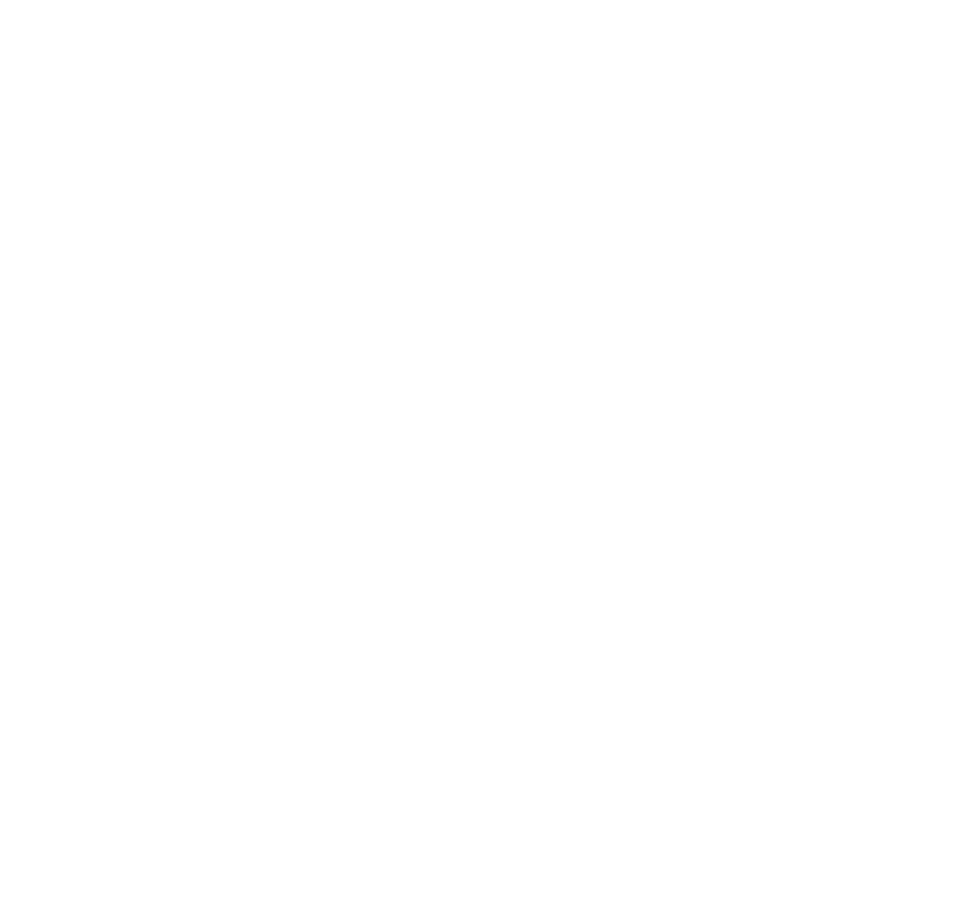
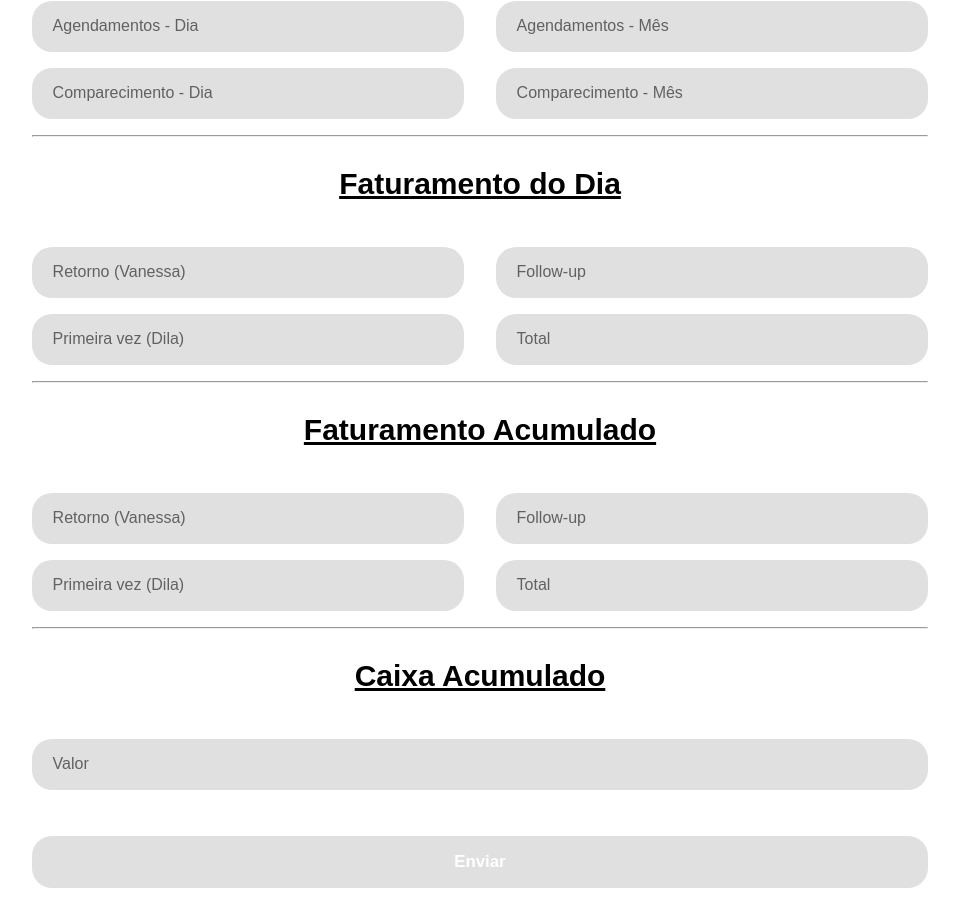
Before and after one commit to cabralsante/agenda-diaria-form, a React (Vite) app: page / in a window 1280 px wide. Shown: the part 380-1298 px from the top of the page, without its empty margins (160-1119 px from the left). Before the commit the page ends 800 px from the top, so only its background shows below. Built offline with nearby package versions, Linux system fonts and the light colour scheme.

Commit message:
Funcionalidades e mais campos adicionados

```diff
--- a/src/components/Input/index.js
+++ b/src/components/Input/index.js
@@ -23,9 +23,15 @@
     cursor: pointer;
     transition: all 0.3s ease-in-out;
     box-shadow: 0 0 0 2px transparent;
+    margin: 30px 0;
 
     &:hover {
       background-color: #b300b3;
+    }
+
+    &:disabled {
+      background-color: #e0e0e0;
+      cursor: not-allowed;
     }
   ` || `
     width: 100%;
--- a/src/main.jsx
+++ b/src/main.jsx
@@ -8,4 +8,4 @@
     <GlobalStyle />
     <Home />
   </React.StrictMode>,
-)
+);
--- a/src/pages/Home.jsx
+++ b/src/pages/Home.jsx
@@ -2,6 +2,7 @@
 import { HeaderContainer, HeaderText } from "../components/Header";
 import { FormContainer } from "../components/Form";
 import { Input, InputWrap, Label } from "../components/Input";
+import { useEffect, useState } from "react";
 
 const Container = styled.div`
   width: 100%;
@@ -10,6 +11,95 @@
 `;
 
 function Home() {
+
+  const [allData, setAllData] = useState({
+    date: "",
+    morningScheduled: "",
+    morningAttended: "",
+    afternoonScheduled: "",
+    afternoonAttended: "",
+    saleQuantity: "",
+    saleValue: "",
+    dayScheduling: "",
+    monthScheduling: "",
+    dayAttendance: "",
+    monthAttendance: "",
+    returnVanessa: "",
+    followUp: "",
+    firstTimeDila: "",
+    total: "",
+    returnVanessaAccumulated: "",
+    followUpAccumulated: "",
+    firstTimeDilaAccumulated: "",
+    totalAccumulated: "",
+    cashAccumulated: "",
+  });
+
+  const [isDisabled, setIsDisabled] = useState(true);
+
+  useEffect(() => {
+    if(allData.date, allData.morningScheduled, allData.morningAttended, allData.afternoonScheduled, allData.afternoonAttended, allData.saleQuantity, allData.saleValue, allData.dayScheduling, allData.monthScheduling, allData.dayAttendance, allData.monthAttendance, allData.returnVanessa, allData.followUp, allData.firstTimeDila, allData.total, allData.returnVanessaAccumulated, allData.followUpAccumulated, allData.firstTimeDilaAccumulated, allData.totalAccumulated, allData.cashAccumulated) {
+      setIsDisabled(false);
+    }
+  }, [allData]);
+
+  useEffect(() => {
+    setAllData({
+      ...allData,
+      date: new Date().toISOString().split("T")[0],
+    });
+  }, []);
+
+  const handleSubmit = (e) => {
+    if(!allData.date, !allData.morningScheduled, !allData.morningAttended, !allData.afternoonScheduled, !allData.afternoonAttended, !allData.saleQuantity, !allData.saleValue, !allData.dayScheduling, !allData.monthScheduling, !allData.dayAttendance, !allData.monthAttendance, !allData.returnVanessa, !allData.followUp, !allData.firstTimeDila, !allData.total, !allData.returnVanessaAccumulated, !allData.followUpAccumulated, !allData.firstTimeDilaAccumulated, !allData.totalAccumulated, !allData.cashAccumulated) {
+      window.alert("Preencha todos os campos!");
+      return;
+    }
+
+    e.preventDefault();
+
+    const values = [
+      [
+      allData.date,
+      allData.morningScheduled,
+      allData.morningAttended,
+      allData.afternoonScheduled,
+      allData.afternoonAttended,
+      allData.saleQuantity,
+      allData.saleValue,
+      allData.dayScheduling,
+      allData.monthScheduling,
+      allData.dayAttendance,
+      allData.monthAttendance,
+      allData.returnVanessa,
+      allData.followUp,
+      allData.firstTimeDila,
+      allData.total,
+      allData.returnVanessaAccumulated,
+      allData.followUpAccumulated,
+      allData.firstTimeDilaAccumulated,
+      allData.totalAccumulated,
+      allData.cashAccumulated,
+      ]
+    ];
+
+    async () => {
+      await fetch("https://spreadsheetapi.institutodentalsante.com.br/spreadsheet/addRow", {
+        method: "POST",
+        headers: {
+          "Content-Type": "application/json",
+        },
+        body: JSON.stringify(values),
+      }).then((response) => {
+        console.log(response);
+        window.alert("Dados enviados com sucesso!");
+
+      }).catch((error) => {
+        console.log(error);
+      });
+    }
+  }
+
   return (
     <Container>
       <HeaderContainer>
@@ -17,32 +107,248 @@
       </HeaderContainer>
       <FormContainer>
         <InputWrap mode="w-100">
-          <Input type="date" required/>
+          <Input type="date" required defaultValue={new Date().toISOString().split("T")[0]}/>
           <Label>Data</Label>
         </InputWrap>
 
         <InputWrap>
-          <Input type="number" required/>
+          <Input type="number" required onChange={ (e) => {
+              setAllData({
+                ...allData,
+                morningScheduled: e.target.value,
+              })
+            }
+          }/>
           <Label>Agendados - Manhã</Label>
         </InputWrap>
 
         <InputWrap>
-          <Input type="number" required/>
+          <Input type="number" required onChange={ (e) => {
+              setAllData({
+                ...allData,
+                morningAttended: e.target.value,
+              })
+            }
+          }/>
           <Label>Compareceram - Manhã</Label>
         </InputWrap>
 
         <InputWrap>
-          <Input type="number" required/>
+          <Input type="number" required onChange={ (e) => {
+              setAllData({
+                ...allData,
+                afternoonScheduled: e.target.value,
+              })
+            }
+          }/>
           <Label>Agendados - Tarde</Label>
         </InputWrap>
 
         <InputWrap>
-          <Input type="number" required/>
+          <Input type="number" required onChange={ (e) => {
+              setAllData({
+                ...allData,
+                afternoonAttended: e.target.value,
+              })
+            }
+          }/>
           <Label>Compareceram - Tarde</Label>
         </InputWrap>
 
+        <InputWrap>
+          <Input type="number" required onChange={ (e) => {
+              setAllData({
+                ...allData,
+                saleQuantity: e.target.value,
+              })
+            }
+          }/>
+          <Label>Venda - Quantidade</Label>
+        </InputWrap>
+
+        <InputWrap>
+          <Input type="number" required onChange={ (e) => {
+              setAllData({
+                ...allData,
+                saleValue: e.target.value,
+              })
+            }
+          }/>
+          <Label>Venda - Valor</Label>
+        </InputWrap>
+
+        <InputWrap>
+          <Input type="number" required onChange={ (e) => {
+              setAllData({
+                ...allData,
+                dayScheduling: e.target.value,
+              })
+            }
+          }/>
+          <Label>Agendamentos  - Dia</Label>
+        </InputWrap>
+
+        <InputWrap>
+          <Input type="number" required onChange={ (e) => {
+              setAllData({
+                ...allData,
+                monthScheduling: e.target.value,
+              })
+            }
+          }/>
+          <Label>Agendamentos  - Mês</Label>
+        </InputWrap>
+
+        <InputWrap>
+          <Input type="number" required onChange={ (e) => {
+              setAllData({
+                ...allData,
+                dayAttendance: e.target.value,
+              })
+            }
+          }/>
+          <Label>Comparecimento - Dia</Label>
+        </InputWrap>
+
+        <InputWrap>
+          <Input type="number" required onChange={ (e) => {
+              setAllData({
+                ...allData,
+                monthAttendance: e.target.value,
+              })
+            }
+          }/>
+          <Label>Comparecimento - Mês</Label>
+        </InputWrap>
+
         <InputWrap mode="w-100">
-          <Input type="submit" value="Enviar"/>
+          <hr />
+          <HeaderText style={{
+            "textAlign": "center",
+            "width": "100%",
+            "margin": "30px 0",
+          }}>Faturamento do Dia</HeaderText>
+        </InputWrap>
+
+        <InputWrap>
+          <Input type="number" required onChange={ (e) => {
+              setAllData({
+                ...allData,
+                returnVanessa: e.target.value,
+              })
+            }
+          }/>
+          <Label>Retorno (Vanessa)</Label>
+        </InputWrap>
+
+        <InputWrap>
+          <Input type="number" required onChange={ (e) => {
+              setAllData({
+                ...allData,
+                followUp: e.target.value,
+              })
+            }
+          }/>
+          <Label>Follow-up</Label>
+        </InputWrap>
+
+        <InputWrap>
+          <Input type="number" required onChange={ (e) => {
+              setAllData({
+                ...allData,
+                firstTimeDila: e.target.value,
+              })
+            }
+          }/>
+          <Label>Primeira vez (Dila)</Label>
+        </InputWrap>
+
+        <InputWrap>
+          <Input type="number" required onChange={ (e) => {
+              setAllData({
+                ...allData,
+                total: e.target.value,
+              })
+            }
+          }/>
+          <Label>Total</Label>
+        </InputWrap>
+
+        <InputWrap mode="w-100">
+          <hr />
+          <HeaderText style={{
+            "textAlign": "center",
+            "width": "100%",
+            "margin": "30px 0",
+          }}>Faturamento Acumulado</HeaderText>
+        </InputWrap>
+
+        <InputWrap>
+          <Input type="number" required onChange={ (e) => {
+              setAllData({
+                ...allData,
+                returnVanessaAccumulated: e.target.value,
+              })
+            }
+          }/>
+          <Label>Retorno (Vanessa)</Label>
+        </InputWrap>
+
+        <InputWrap>
+          <Input type="number" required onChange={ (e) => {
+              setAllData({
+                ...allData,
+                followUpAccumulated: e.target.value,
+              })
+            }
+          }/>
+          <Label>Follow-up</Label>
+        </InputWrap>
+
+        <InputWrap>
+          <Input type="number" required onChange={ (e) => {
+              setAllData({
+                ...allData,
+                firstTimeDilaAccumulated: e.target.value,
+              })
+            }
+          }/>
+          <Label>Primeira vez (Dila)</Label>
+        </InputWrap>
+
+        <InputWrap>
+          <Input type="number" required onChange={ (e) => {
+              setAllData({
+                ...allData,
+                totalAccumulated: e.target.value,
+              })
+            }
+          }/>
+          <Label>Total</Label>
+        </InputWrap>
+
+        <InputWrap mode="w-100">
+          <hr />
+          <HeaderText style={{
+            "textAlign": "center",
+            "width": "100%",
+            "margin": "30px 0",
+          }}>Caixa Acumulado</HeaderText>
+        </InputWrap>
+
+        <InputWrap mode="w-100">
+          <Input type="number" required onChange={ (e) => {
+              setAllData({
+                ...allData,
+                cashAccumulated: e.target.value,
+              })
+            }
+          }/>
+          <Label>Valor</Label>
+        </InputWrap>
+
+        <InputWrap mode="w-100">
+          <Input type="submit" value="Enviar" onClick={handleSubmit} disabled={isDisabled}/>
         </InputWrap>
 
       </FormContainer>
```
